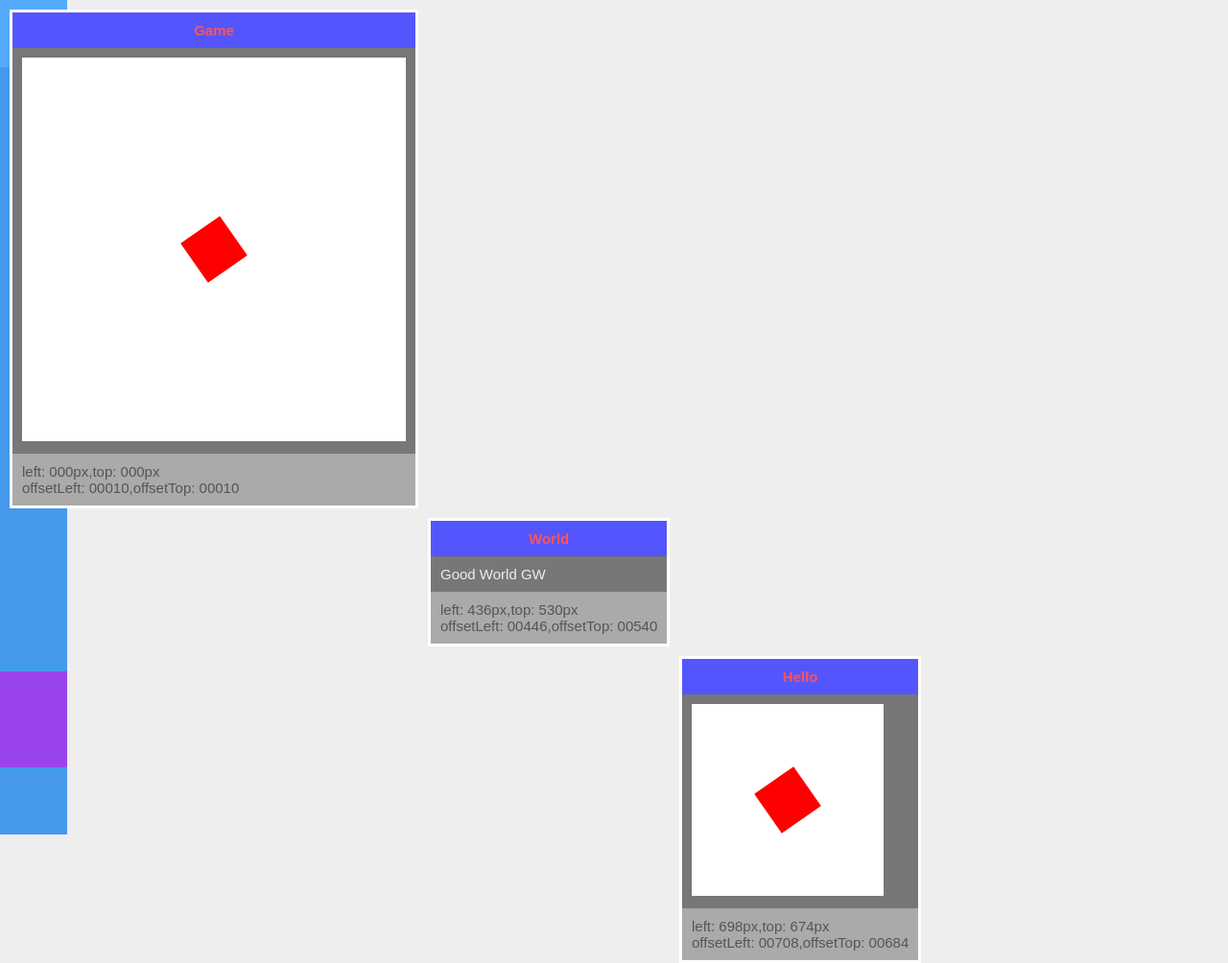
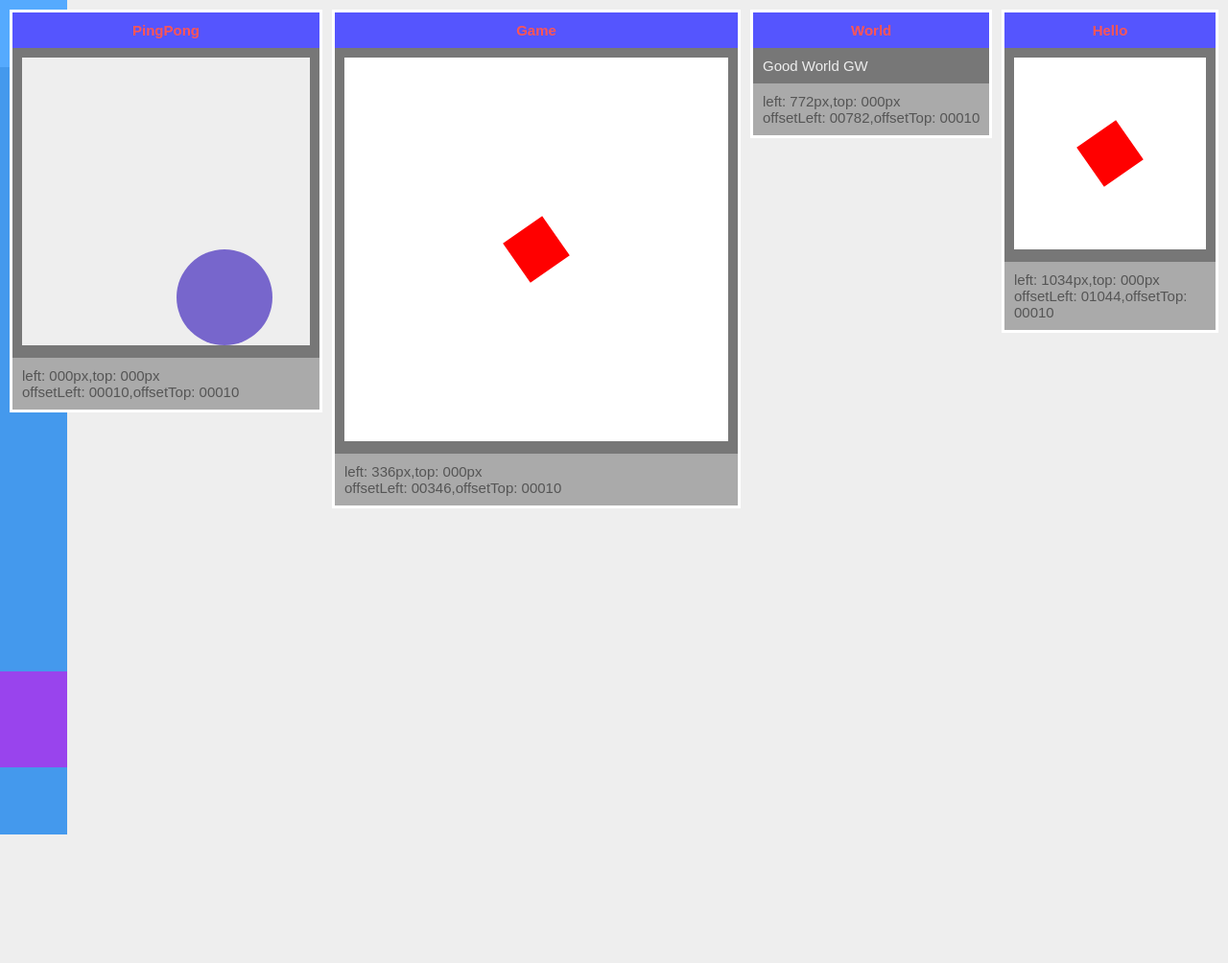
Before and after one commit to jklim1253/likeDesktop, a plain HTML site: page index.html in a window 1280 px wide. Shown: the whole page at 96% size. After the commit the page ends 800 px from the top, so only its background shows below. Drawn offline with Linux system fonts and the light colour scheme.

Commit message:
base.canvas.js - getCanvas function을 base.canvas.js로 분리시킴.
pingpong.js
- 공 튀기기 테스트를 만들어 봄.

base.js
- 초기 post 배열을 x 축방향으로만 증가시킴.

```diff
--- a/index.html
+++ b/index.html
@@ -4,7 +4,9 @@
 	<meta charset="UTF-8">
 	<title>like Desktop</title>
 	<link rel="stylesheet" href="css/base.css">
+	<script src="js/base.canvas.js"></script>
 	<script src="js/canvastest.js"></script>
+	<script src="js/pingpong.js"></script>
 	<script src="js/util.js"></script>
 	<script src="js/base.js"></script>
 </head>
@@ -31,6 +33,11 @@
 			<div class="content"><canvas id="test" width="400" height="400"></canvas></div>
 			<div class="option"></div>
 		</div>
+		<div class="post">
+			<div class="title">PingPong</div>
+			<div class="content"><canvas id="pingpong" width="300" height="300"></canvas></div>
+			<div class="option"></div>
+		</div>
 	</div>
 </div>
 
--- /dev/null
+++ b/js/base.canvas.js
@@ -0,0 +1,7 @@
+function getCanvas(windowid) {
+	var canvas = document.getElementById(windowid);
+	if (canvas === undefined) {
+		alert("fail to find window to connect");
+	}
+	return canvas;
+}
--- a/js/base.js
+++ b/js/base.js
@@ -73,10 +73,11 @@
 			posts[index].style.zIndex = max_zIndex;
 			updatePosition(posts[index], x, y);
 			x += posts[index].offsetWidth + margin;
-			y += posts[index].offsetHeight + margin;
+			//y += posts[index].offsetHeight + margin;
 		}
 
 		game("test").run();
 		game("test2").run();
+		pingpong("pingpong").run();
 	}
 })();
--- a/js/canvastest.js
+++ b/js/canvastest.js
@@ -1,14 +1,7 @@
-function getCanvas(windowid) {
-	var canvas = document.getElementById(windowid);
-	if (canvas === undefined) {
-		alert("fail to find window to connect");
-	}
-	return canvas;
-}
 var game = function(windowid){
 	var bgcolor = "#ffffff";
 	var canvas = getCanvas(windowid);
-	if (canvas === undefined) return {}; // return null object
+	if (canvas === undefined) return {}; // return null object.
 	var width = canvas.width;
 	var height = canvas.height;
 	var context = canvas.getContext("2d");
--- /dev/null
+++ b/js/pingpong.js
@@ -0,0 +1,72 @@
+var Vector = function(x, y) {
+	if (x === undefined && y === undefined) {
+		x = 1.0;
+		y = 1.0;
+	}
+	this.x = x;
+	this.y = y;
+};
+Vector.prototype.length = function() {
+	return Math.sqrt(this.x*this.x + this.y*this.y);
+};
+Vector.prototype.unit = function() {
+	return new Vector(this.x/this.length(), this.y/this.length());
+};
+Vector.prototype.add = function(other) {
+	return new Vector(this.x + other.x, this.y + other.y);
+};
+Vector.prototype.minus = function(other) {
+	return new Vector(this.x - other.x, this.y - other.y);
+};
+Vector.prototype.scale = function(n) {
+	return new Vector(this.x*n, this.y*n);
+};
+function getRandomRange(from, to) {
+	return Math.random() * (to-from) + from;
+}
+var pingpong = function(windowid) {
+	// base variable for canvas.
+	var canvas = getCanvas(windowid);
+	if (canvas === undefined) return {}; // return null object.
+	var width = canvas.width;
+	var height = canvas.height;
+	var context = canvas.getContext("2d");
+
+	// configure style of canvas
+	var bgcolor = "#eeeeee";
+
+	var r = 50;
+	var ball = new Vector(width/2, height/2);
+	var force = new Vector(getRandomRange(4,10), getRandomRange(4,10));
+	function update() {
+		ball = ball.add(force);
+		if (ball.x - r < 0 || ball.x + r > width) {
+			force.x = -force.x;
+		}
+		if (ball.y - r < 0 || ball.y + r > height) {
+			force.y = -force.y;
+		}
+	}
+	function draw() {
+		context.fillStyle = bgcolor;
+		context.fillRect(0,0,width,height);
+		drawPingPong();
+	}
+	function drawPingPong() {
+		context.save();
+		context.beginPath();
+		context.arc(parseInt(ball.x), parseInt(ball.y), r, 0, 2*Math.PI);
+		context.closePath();
+		context.fillStyle = "#7766cc";
+		context.fill();
+		context.restore();
+	}
+	function mainloop() {
+		update();
+		draw();
+		setTimeout(mainloop, 1000/24); // fps 24
+	}
+	return {
+		run: mainloop,
+	};
+};
```
